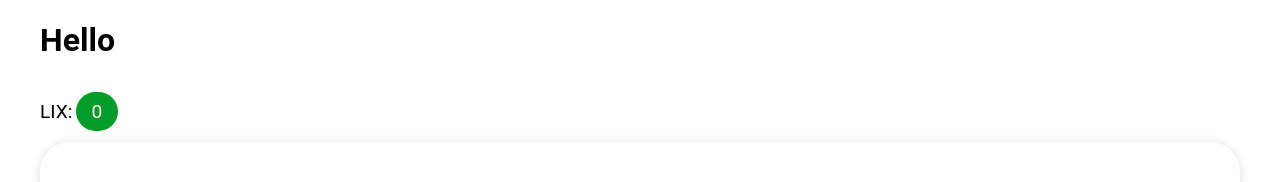
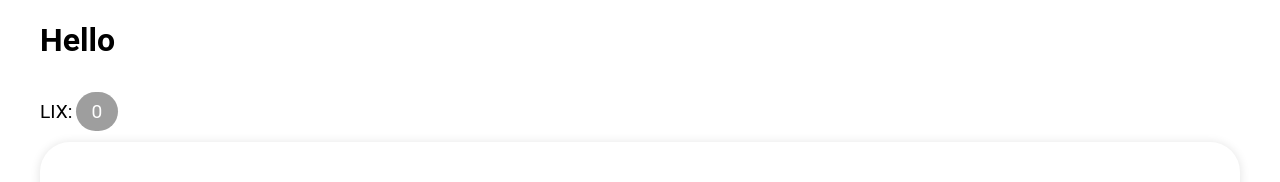
Before and after one commit to Weyenriah/readable, a Vue app in the folder client/: page / in a window 1280 px wide. Shown: the top 182 px of the page. Built offline with nearby package versions, Linux system fonts and the light colour scheme.

Commit message:
style: Change color if LIX is 0

```diff
--- a/client/src/components/LIXScore.vue
+++ b/client/src/components/LIXScore.vue
@@ -5,7 +5,7 @@ const props = defineProps<{
     LIX: number
 }>()
 
-const difficulty = ref<string>('easy')
+const difficulty = ref<string>('none')
 
 const round = (num: number): number => {
     return Math.round((num + Number.EPSILON) * 10) / 10
@@ -20,9 +20,11 @@ const round = (num: number): number => {
  * @param LIX LIX score
  */
 const setDifficulty = (LIX: number): void => {
-    if(LIX < 30) {
+    if (LIX === 0) {
+        difficulty.value = 'none'
+    } else if (LIX > 0 && LIX < 30) {
         difficulty.value = 'easy'
-    } else if(LIX >= 30 && LIX <= 50) {
+    } else if (LIX >= 30 && LIX <= 50) {
         difficulty.value = 'normal'
     } else {
         difficulty.value = 'hard'
@@ -69,6 +71,10 @@ watch(() => props.LIX, (LIX: number): void => {
         font-size: 1.2rem;
         color: white;
 
+        &--none {
+            background-color: #9e9e9e;
+        }
+
         &--easy {
             background-color: #009b29;
         }
```
